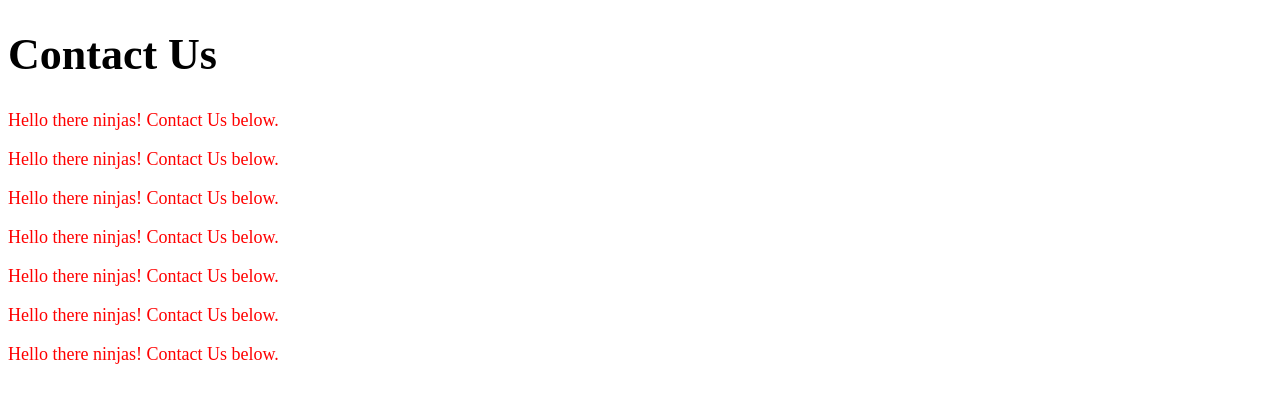
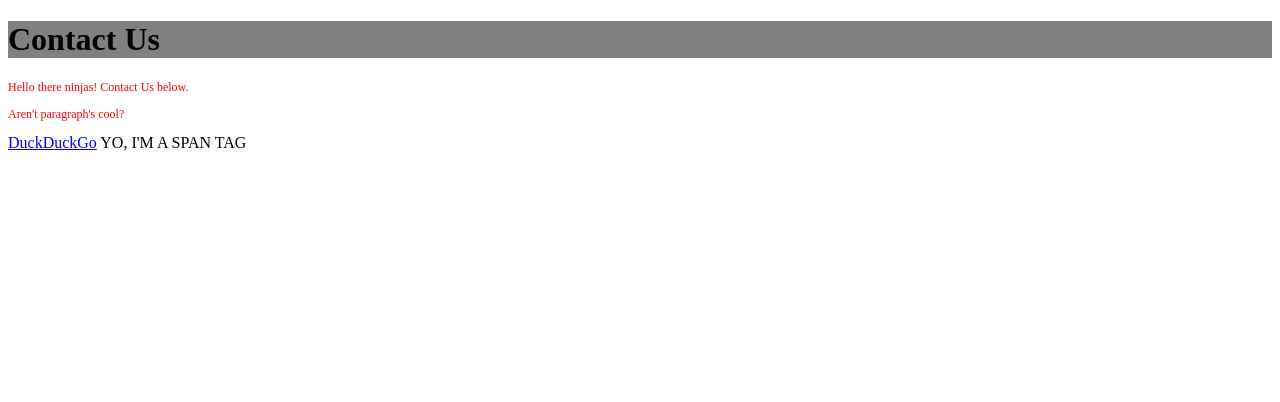
Before and after one commit to paj-co/CSS-Tutorials-For-Beginners, a plain HTML site: page contact.html in a window 1280 px wide. Drawn offline with Linux system fonts and the light colour scheme.

Commit message:
CSS Tutorial For Beginners 08 - Targeting Elements with CSS

```diff
--- a/contact.html
+++ b/contact.html
@@ -13,12 +13,11 @@
         </div>
 
         <p>Hello there ninjas! Contact Us below.</p>
-        <p>Hello there ninjas! Contact Us below.</p>
-        <p>Hello there ninjas! Contact Us below.</p>
-        <p>Hello there ninjas! Contact Us below.</p>
-        <p>Hello there ninjas! Contact Us below.</p>
-        <p>Hello there ninjas! Contact Us below.</p>
-        <p>Hello there ninjas! Contact Us below.</p>
+        <p>Aren't paragraph's cool?</p>
+
+        <a href="https://duckduckgo.com">DuckDuckGo</a>
+
+        <span>Yo, I'm a span tag</span>
 
     </body>
 
--- a/css/syntax.css
+++ b/css/syntax.css
@@ -1,25 +1,24 @@
-/***********************************
-*
-*Author: paj-co
-*Date: 5.11.2018
-*
-************************************/
+/* TARGETING ELEMENTS / TAGS */
 
-
-/* Style all <p> tags
-Use comments to make different sections*/
 p{
-    font-size: 18px;
+    font-size: 12px;
     color: red;
 }
 
-/* Comment to disable some rules for some time
-#header p{
-    font-size: 24px;
+a{
+    text-decoration: underline;
+    color: blue;
 }
-*/
 
-/* Style all header tag */
+span{
+    text-transform: uppercase;
+}
+
 h1{
-    font-size: 44px;
+    font-size: 32px;
 }
+
+div{
+    width: 100%;
+    background-color: grey;
+}
```
Also changed, not shown: 1 other file.
